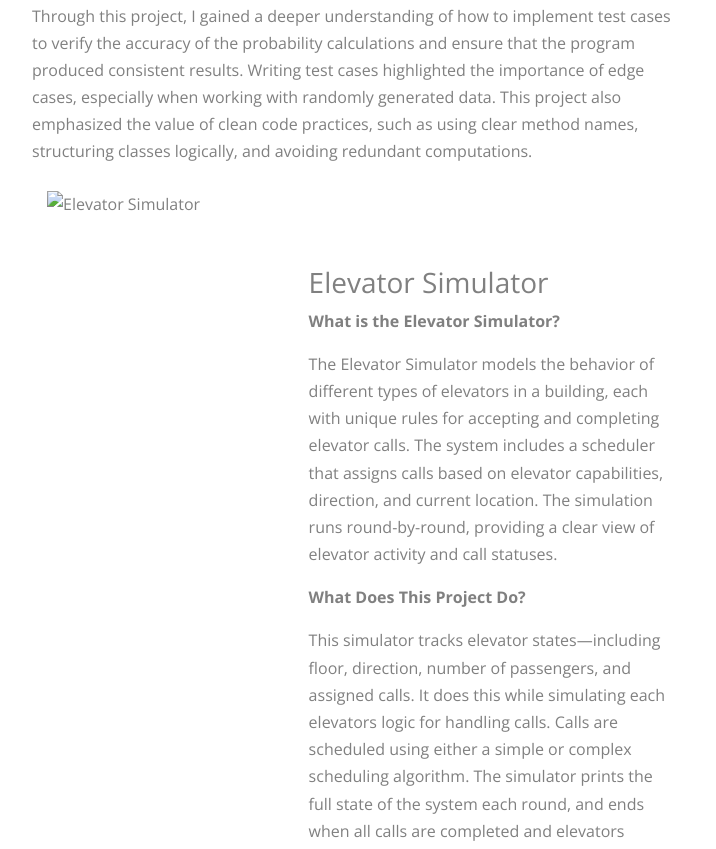
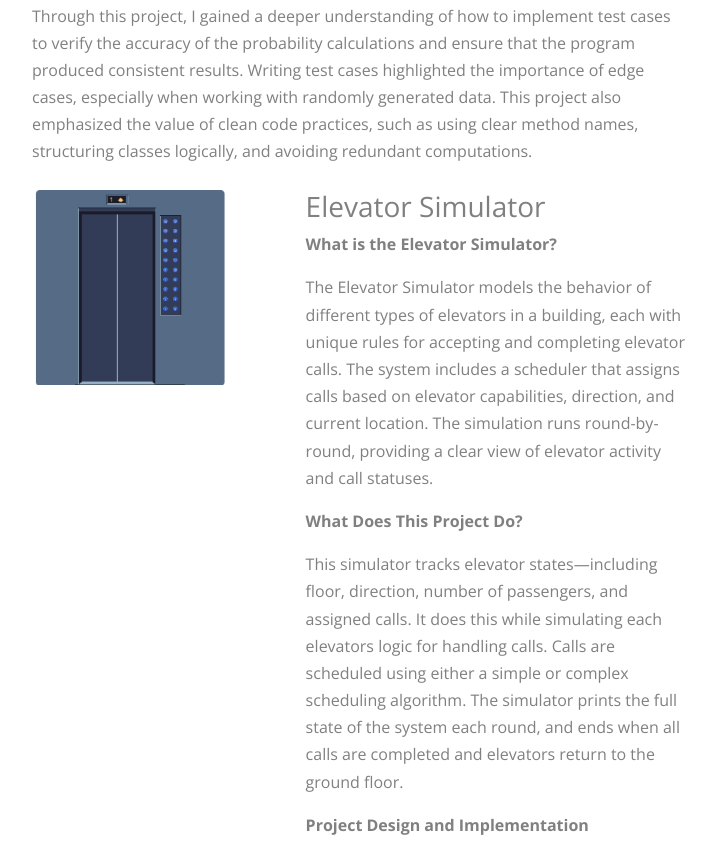
Before and after one commit to phariri/phariri.github.io, a plain HTML site: page index.html in a window 1280 px wide. Shown: the part 2183-3032 px from the top of the page, without its empty margins (509-1225 px from the left). Drawn offline with nearby package versions, Linux system fonts and the light colour scheme; a script that the page names is missing; files whose address does not match are found by name.

Commit message:
fix: fix indentation of project

```diff
--- a/index.html
+++ b/index.html
@@ -156,8 +156,9 @@
 
             </div>
 
+            <div class="row">
               <div class="col-lg-6 mb-5" data-aos="fade-up" data-aos-delay="">
-              <img src="images/elevator-simulator.png" alt="Elevator Simulator" class="img-fluid" width="500">
+                <img src="images/elevator.png" alt="Elevator Simulator" class="img-fluid" width="500">
               </div>
               <div class="col-lg-5 ml-auto" data-aos="fade-up" data-aos-delay="100">
                 <div class="mb-4">
@@ -174,6 +175,8 @@
                   <p><strong>What Did I Learn?</strong></p>
                   <p>Through this project, I practiced implementation starting with test driven development which was not an approach I was used to. I gained more experience with proper use of Github for team collaboration with branching, pull requests, and code reviews. I learned that I should create a new branch for each new feature, and learned a lot about patience, organization, and merging with a bigger project than I had experience with before. </p>
                 </div>
+            </div>
+
             </div>
 
 
```
Lines whose indentation alone changed are shown as unchanged.
